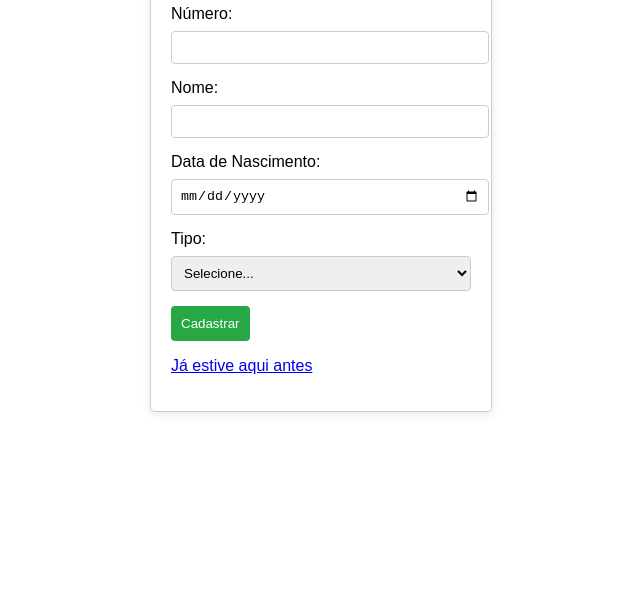
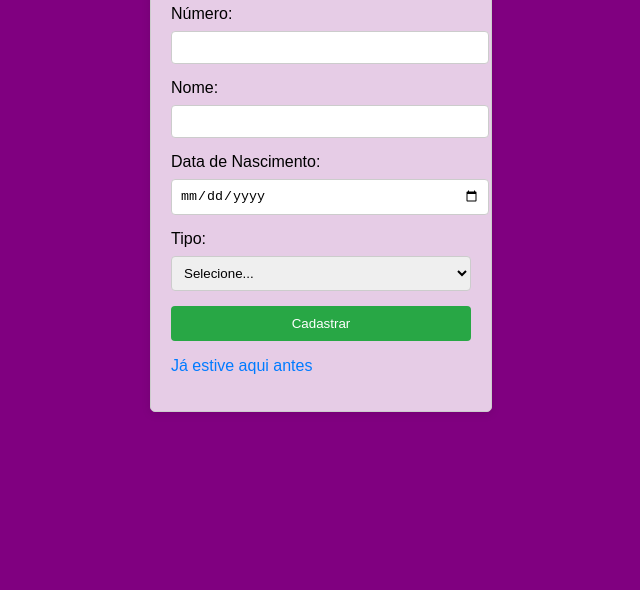
Before and after one commit to Jeanpseven/formatividade, a plain HTML site: page index.html in a window 1280 px wide. Shown: the part 210-800 px from the top of the page, without its empty margins (319-959 px from the left). Drawn offline with Linux system fonts and the light colour scheme.

Commit message:
Update styles.css

```diff
--- a/css/styles.css
+++ b/css/styles.css
@@ -6,16 +6,14 @@ body {
     display: flex;
     justify-content: center; /* Centraliza horizontalmente */
     align-items: center; /* Centraliza verticalmente */
-    background: url('sua-imagem-de-fundo.jpg') no-repeat center center fixed; /* Substitua pela sua imagem */
-    background-size: cover; /* Faz a imagem cobrir toda a tela */
-    position: relative;
+    background-color: purple; /* Cor de fundo suave */
 }
 
 .container {
     display: flex;
     flex-direction: column; /* Coloca os elementos em coluna */
     align-items: center; /* Centraliza horizontalmente */
-    position: relative; /* Para o efeito de desfoque */
+    width: 100%; /* Largura total */
 }
 
 form {
@@ -24,7 +22,6 @@ form {
     padding: 20px;
     background-color: rgba(255, 255, 255, 0.8); /* Fundo branco com transparência */
     box-shadow: 0 2px 10px rgba(0, 0, 0, 0.1); /* Sombra suave */
-    backdrop-filter: blur(10px); /* Efeito de desfoque */
     margin-bottom: 20px; /* Espaço abaixo do formulário */
     width: 300px; /* Largura fixa para o formulário */
 }
@@ -49,22 +46,20 @@ button {
     border: none;
     border-radius: 4px;
     cursor: pointer;
+    width: 100%; /* Botão ocupa toda a largura do formulário */
 }
 
 button:hover {
     background-color: #218838;
 }
 
-.botao {
-    padding: 10px 20px;
-    background-color: #007bff;
-    color: white;
-    border: none;
-    border-radius: 4px;
-    cursor: pointer;
-    text-align: center;
+.link {
+    color: #007bff; /* Cor do texto do link */
+    text-decoration: none; /* Remove o sublinhado */
+    cursor: pointer; /* Muda o cursor para indicar que é clicável */
+    margin-top: 10px; /* Espaço acima do link */
 }
 
-.botao:hover {
-    background-color: #0056b3;
+.link:hover {
+    text-decoration: underline; /* Adiciona sublinhado ao passar o mouse */
 }
```
